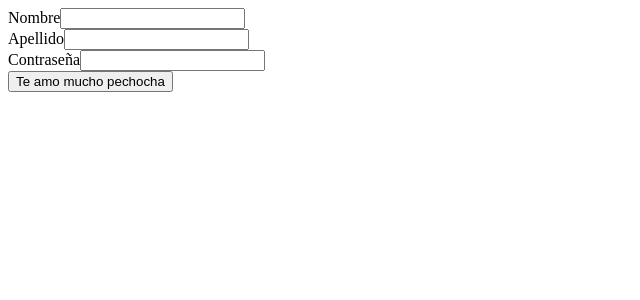
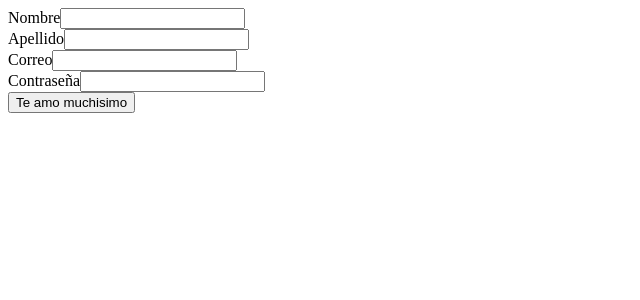
Before and after one commit to RitchelS/prueba, an Angular app: page /registro in a window 1280 px wide. Shown: the top 300 px of the page, without its empty margins (0-640 px from the left). Built offline with nearby package versions, Linux system fonts and the light colour scheme.

Commit message:
Cambio en texto de boton y agregar correo

```diff
--- a/src/app/registro/registro.component.html
+++ b/src/app/registro/registro.component.html
@@ -5,10 +5,11 @@
     <label>Apellido</label>
     <input type="apellido">
     <br>
+    <label>Correo</label>
+    <input type="correo">
+    <br>
     <label>Contraseña</label>
     <input type="contrasenia">
     <br>
-    <button type="submit">Te amo mucho pechocha</button>
-
-
+    <button type="submit">Te amo muchisimo</button>
 </form>
```
